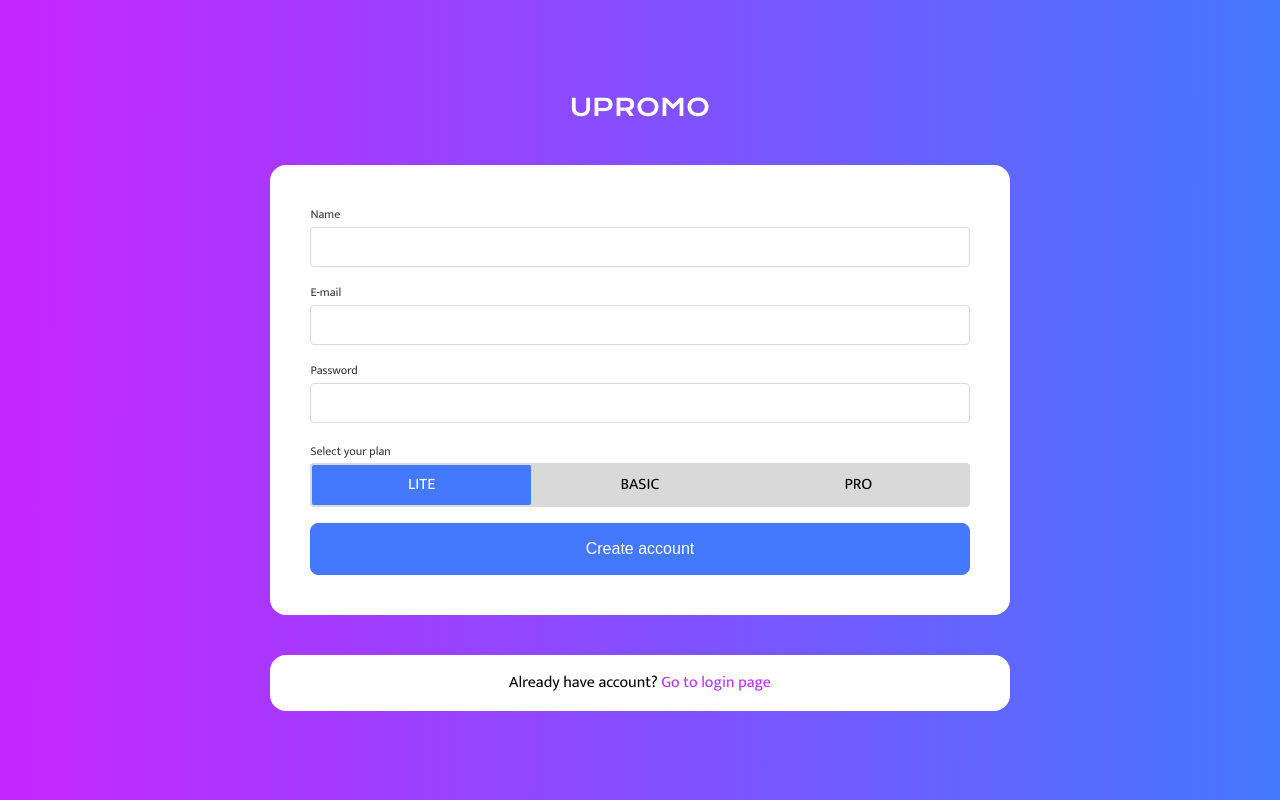
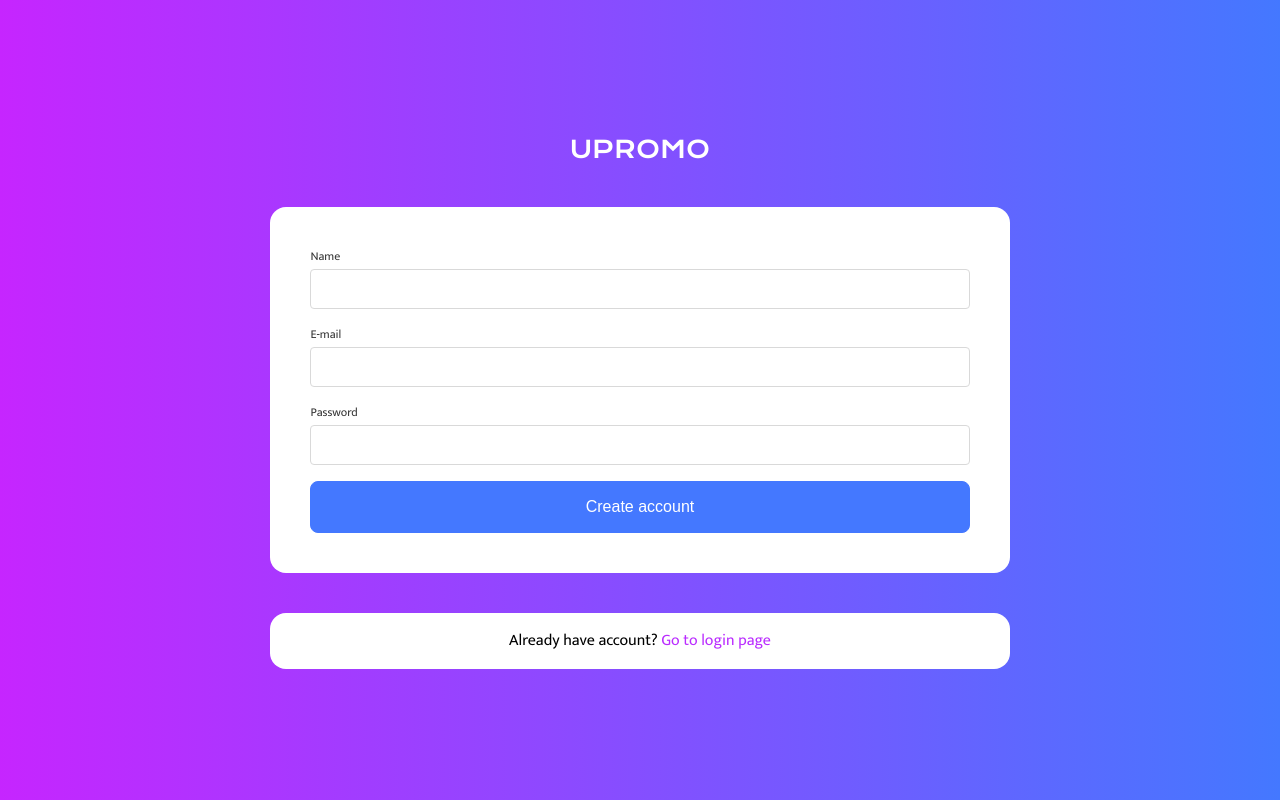
Before and after one commit to bartbory/upromo-nuxt, a Nuxt app: page /auth/register in a window 1280 px wide. Built offline with nearby package versions, Linux system fonts and the light colour scheme; no server answers.

Commit message:
Register temporary change

```diff
--- a/pages/auth/register.vue
+++ b/pages/auth/register.vue
@@ -23,7 +23,7 @@ let formData: IRegister = reactive({
   email: "",
   password: "",
   avatar: "",
-  plan: "LITE",
+  plan: "BASIC",
 });
 const isLoading = ref(false);
 const isSuccess = ref(false);
@@ -94,12 +94,12 @@ async function submitForm() {
         inputType="password"
         v-model="formData.password"
       />
-      <TabSelect
+      <!-- <TabSelect
         :list="['LITE', 'BASIC', 'PRO']"
         label="Select your plan"
         :active="formData.plan"
         @click-item="(item: PlanTypes) => (formData.plan = item)"
-      />
+      /> -->
 
       <BaseButton
         type="submit"
```
